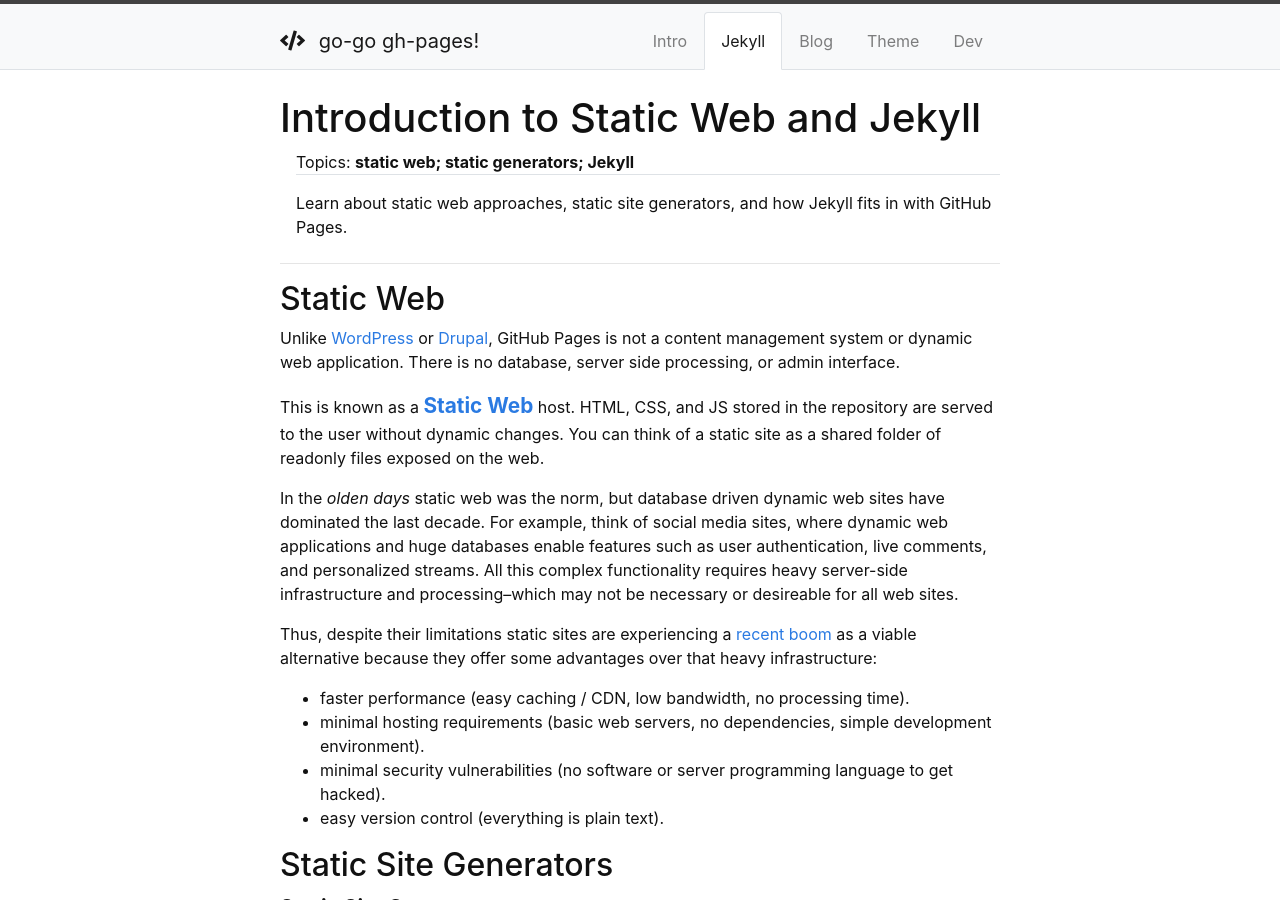
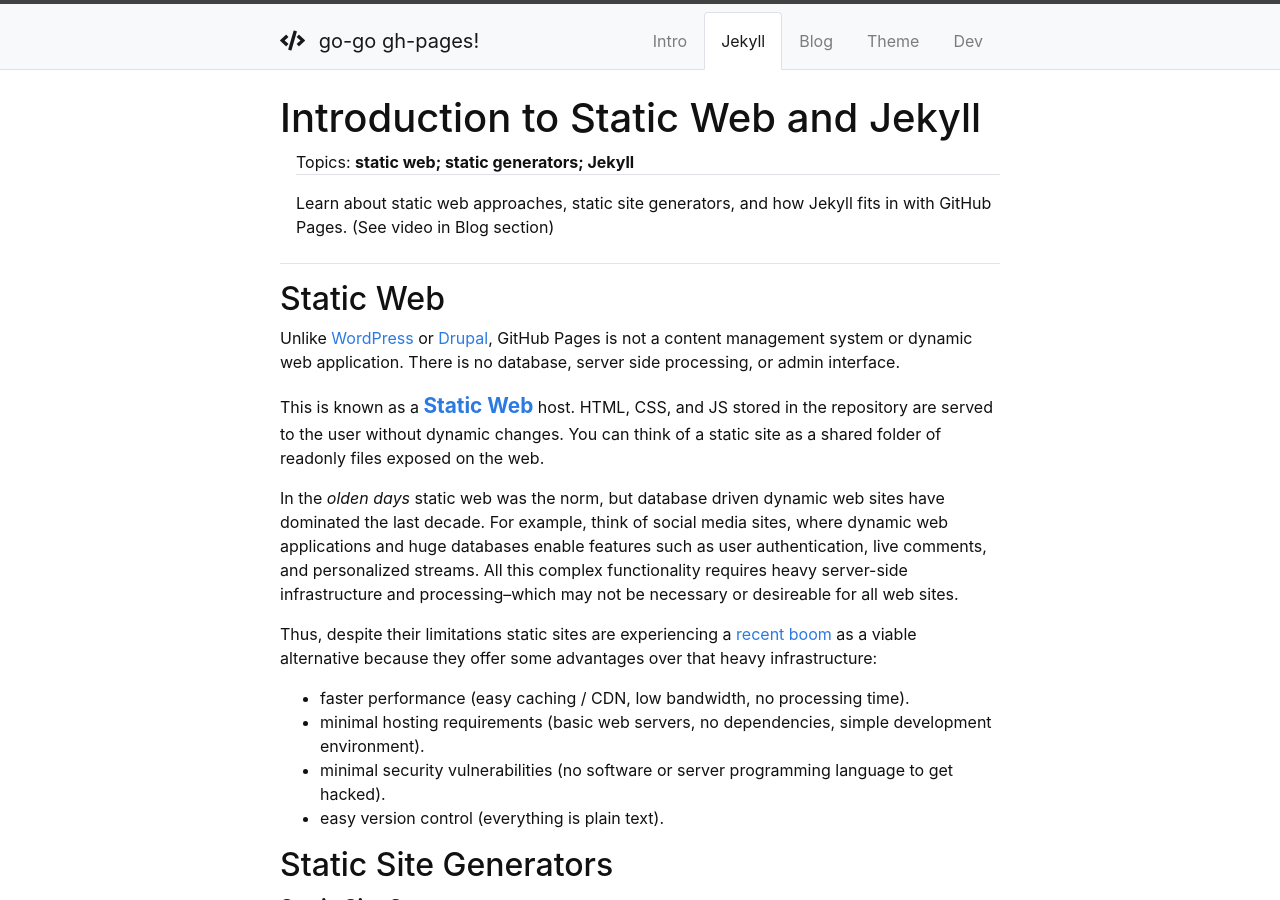
Before and after one commit to evanwill/go-go-ghpages-b, a Jekyll site: the page built from content/2-jekyll.md, in a window 1280 px wide and 900 px high. Built offline with Jekyll 4.4.1, drawn with Linux system fonts in a browser that asks for light colours.

Commit message:
add video embeds

```diff
--- a/content/2-jekyll.md
+++ b/content/2-jekyll.md
@@ -3,8 +3,7 @@ title: Introduction to Static Web and Jekyll
 nav: Jekyll
 topics: static web; static generators; Jekyll
 description: >
-    Learn about static web approaches, static site generators, and how Jekyll fits in with GitHub Pages.
-#youtubeid: SWVjQsvQocA
+    Learn about static web approaches, static site generators, and how Jekyll fits in with GitHub Pages. (See video in Blog section)
 ---
 
 ## Static Web
```
Also changed, not shown: content/1-intro.md (+1 -1 lines), content/3-blog.md (+1 -1 lines), content/4-theme.md (+1 -1 lines).
